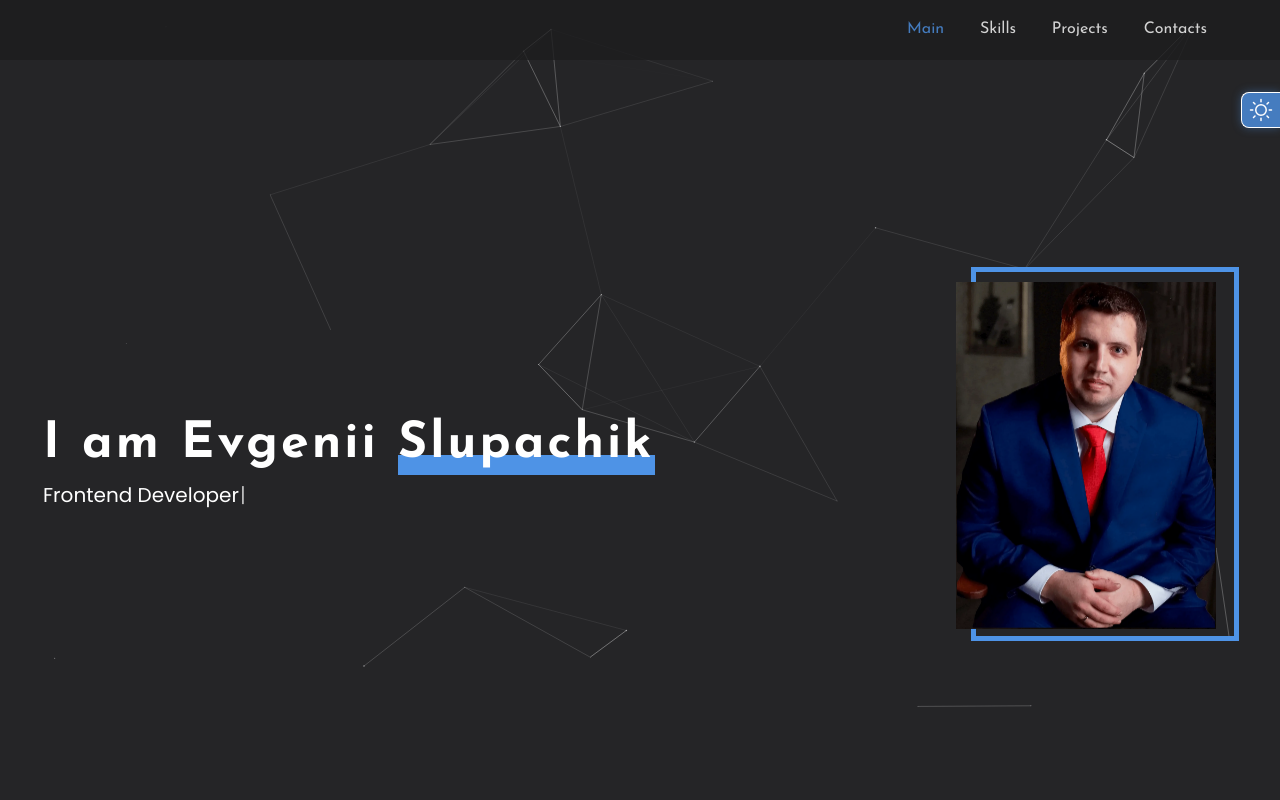
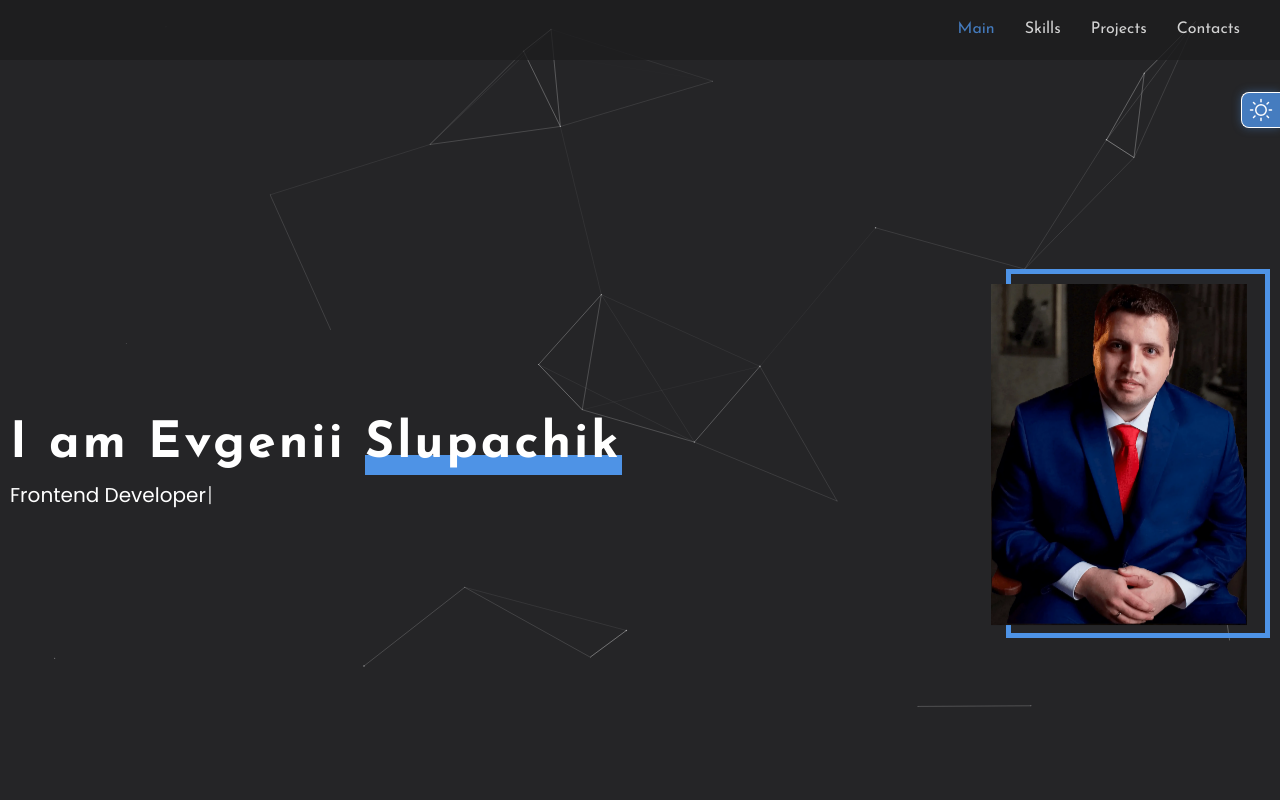
Before and after one commit to MrEvgeniy1989/portfolio, a React (Create React App) app: page / in a window 1280 px wide. Shown: the top 800 px of the page. Built offline with nearby package versions, Linux system fonts and the light colour scheme.

Commit message:
refactor: Исправил паддинги для мобильной версии.

```diff
--- a/src/app/upButton/upButton.module.scss
+++ b/src/app/upButton/upButton.module.scss
@@ -31,4 +31,9 @@
       transition: opacity var(--transition);
     }
   }
+
+  @media screen and (width <= 767px) {
+    right: 2px;
+    bottom: 2px;
+  }
 }
--- a/src/common/components/themeProvider/themeProvider.module.scss
+++ b/src/common/components/themeProvider/themeProvider.module.scss
@@ -31,7 +31,7 @@
     }
 
     @media (width <= 480px) {
-      top: calc(var(--header-height) + 2px);
+      top: calc(var(--header-height) + 10px);
       width: 16px;
       padding: 0 2px;
     }
--- a/src/common/styles/_tokens.scss
+++ b/src/common/styles/_tokens.scss
@@ -3,7 +3,7 @@
   --header-height: 60px;
 
   /* max-width */
-  --horizontal-padding: 43px;
+  --horizontal-padding: 10px;
   --max-width: 1280px;
 
   /* animation */
--- a/src/features/header/Header.module.scss
+++ b/src/features/header/Header.module.scss
@@ -13,8 +13,8 @@
   opacity: 0.8;
   background-color: var(--background-primary);
 
-  & .container a {
-    opacity: 1;
+  ul {
+    padding: 0;
   }
 
   .container {
@@ -27,5 +27,17 @@
 
     width: 100%;
     height: 100%;
+
+    & a {
+      opacity: 1;
+    }
+
+    @media screen and (width <= 480px) {
+      justify-content: center;
+    }
+  }
+
+  @media screen and (width <= 767px) {
+    padding: 0;
   }
 }
--- a/src/features/header/nav/Nav.module.scss
+++ b/src/features/header/nav/Nav.module.scss
@@ -2,9 +2,11 @@
 
 .nav {
   display: flex;
+  gap: 30px;
   align-items: stretch;
   justify-content: space-between;
-  width: 340px;
+
+  max-width: 340px;
 
   .link {
     @include text(var(--font-family-primary), 16px, 1.2, 400);
--- a/src/features/main/Main.module.scss
+++ b/src/features/main/Main.module.scss
@@ -84,10 +84,6 @@
     .photoFrame {
       position: relative;
       z-index: 1;
-
-      aspect-ratio: 3 / 4;
-      width: 20vw;
-      min-width: 260px;
       margin-right: calc(3% - 15px);
 
       &::before {
@@ -102,6 +98,11 @@
         height: 108%;
 
         border: 5px solid var(--primary-color);
+
+        @media screen and (width <= 1200px) {
+          width: 102%;
+          height: 111%;
+        }
       }
 
       .parallaxEffectImg {
@@ -110,7 +111,10 @@
         transform-style: preserve-3d;
         transform: perspective(1000px);
 
+        aspect-ratio: 3 / 4;
         width: 100%;
+        min-width: 200px;
+        max-width: 20vw;
         height: 100%;
 
         background-image: url('../../assets/images/mainPhoto/photoBackground.webp');
@@ -129,8 +133,9 @@
         position: relative;
         z-index: 1;
 
-        width: 260px;
-        height: 360px;
+        aspect-ratio: 3 / 4;
+        width: 200px;
+        height: 100%;
 
         background-image: url('../../assets/images/mainPhoto/photoBackground.webp');
         background-repeat: no-repeat;
--- a/src/features/projects/project/Project.module.scss
+++ b/src/features/projects/project/Project.module.scss
@@ -7,7 +7,7 @@
   display: flex;
   flex-direction: column;
 
-  width: 500px;
+  max-width: 500px;
 
   .imgContainer {
     @include bgSettings;
@@ -31,6 +31,11 @@
       opacity: 0.3;
       background-color: black;
     }
+
+    @media (width <= 767px) {
+      aspect-ratio: 4 / 3;
+      height: 100%;
+    }
   }
 
   .projectInfo {
```
